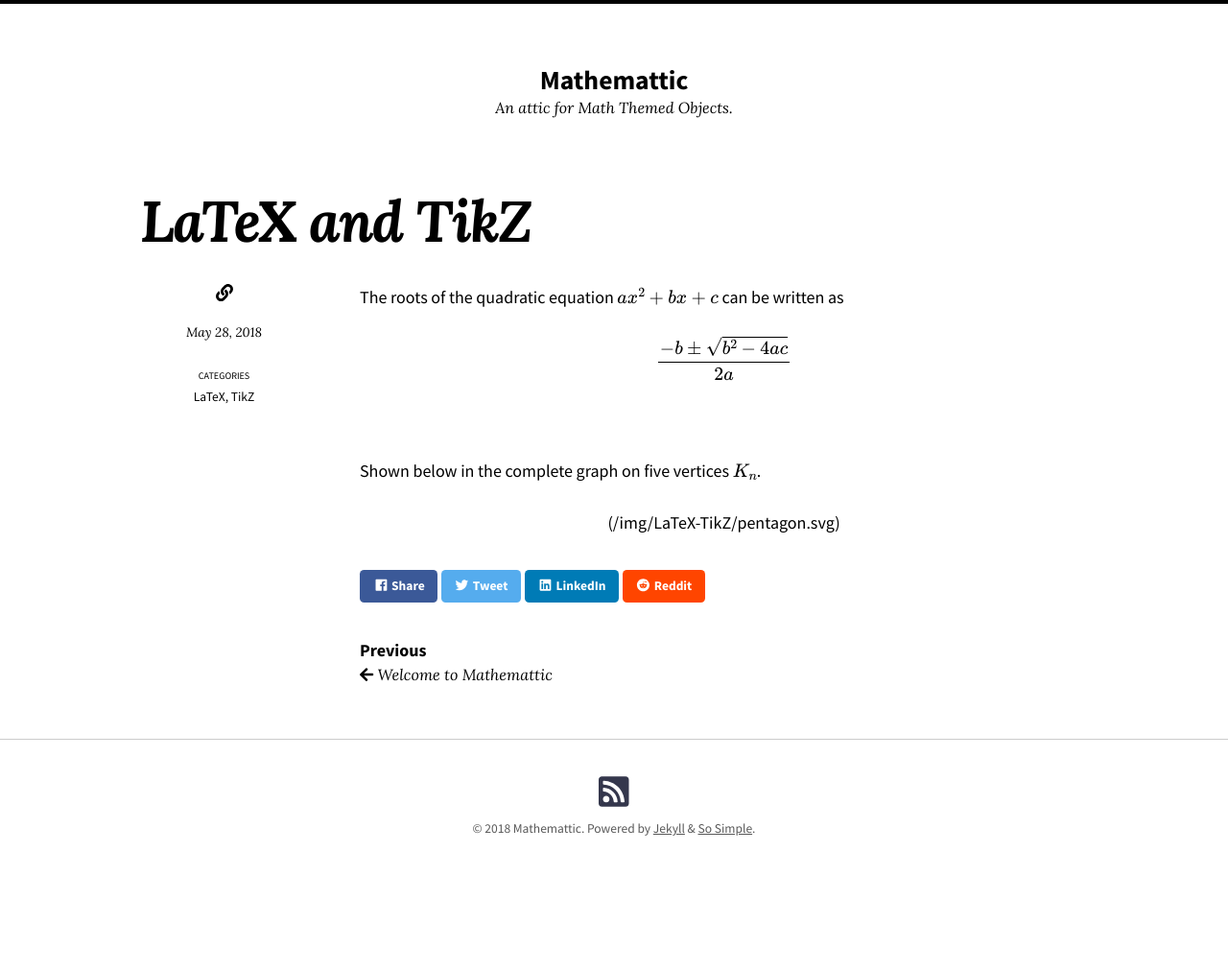
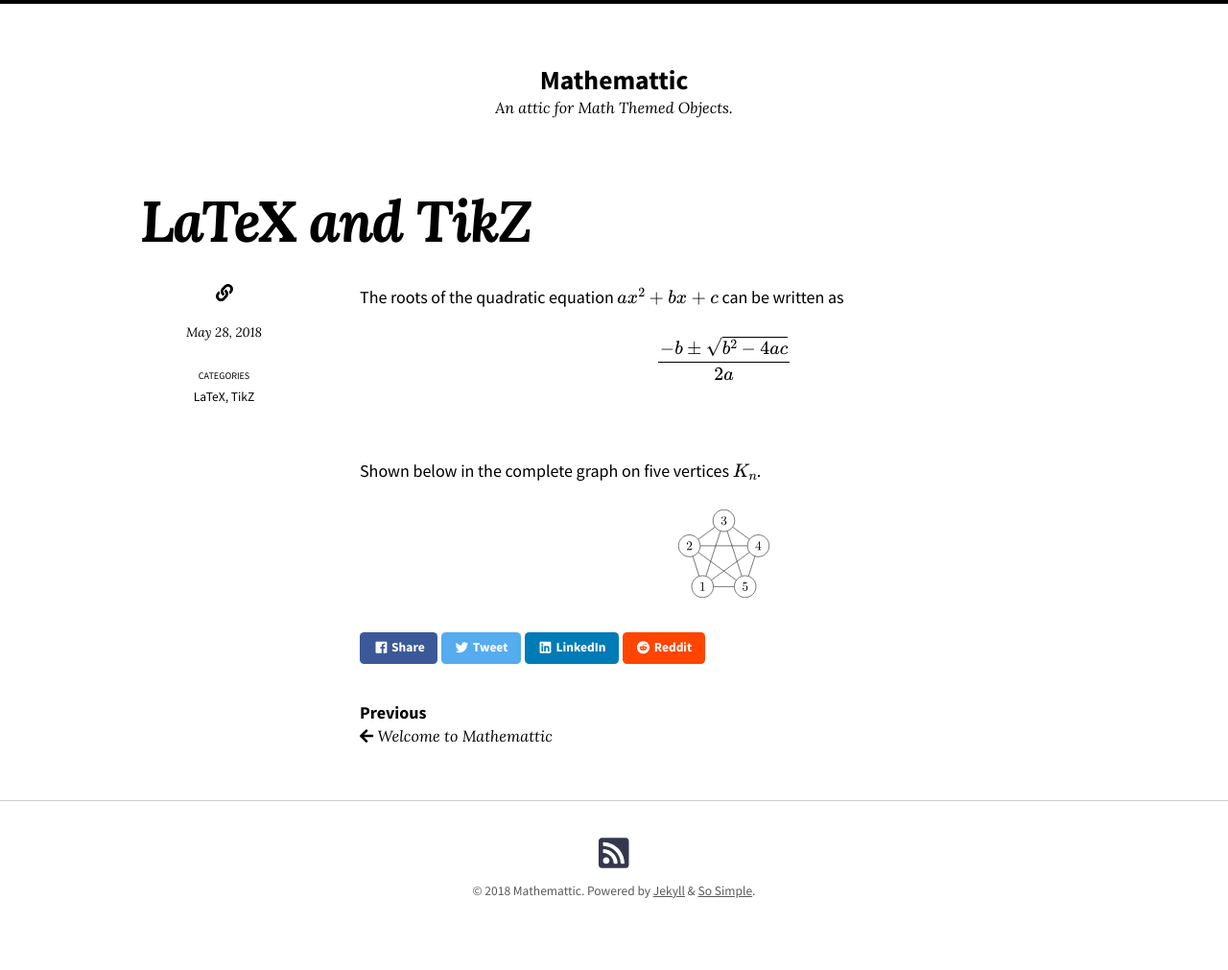
Before and after one commit to hteriknek/mathemattic, a Jekyll site: the page built from _posts/2018-05-29-LaTeX-TikZ.md, in a window 1280 px wide. Shown: the whole page at 96% size. Built offline with Jekyll 4.4.1, drawn with Linux system fonts in a browser that asks for light colours; nearby versions of some CDN libraries; formulas are drawn with MathJax 3; before the commit the page ends 947 px from its top, so only the background shows below that.

Commit message:
Second Post Manually Added Pentagon with http address entered

```diff
--- a/_posts/2018-05-29-LaTeX-TikZ.md
+++ b/_posts/2018-05-29-LaTeX-TikZ.md
@@ -17,6 +17,9 @@ $$ \frac{-b \pm \sqrt{b^2-4ac}}{2a} $$
 <br>
 
 Shown below in the complete graph on five vertices $$ K_n $$.
-<p align ="center">
-(/img/LaTeX-TikZ/pentagon.svg)
+
+<p align="center">
+
+<img src="https://hteriknek.github.io/mathemattic/img/LaTeX-TikZ/pentagon.svg">
+
 </p>
```
